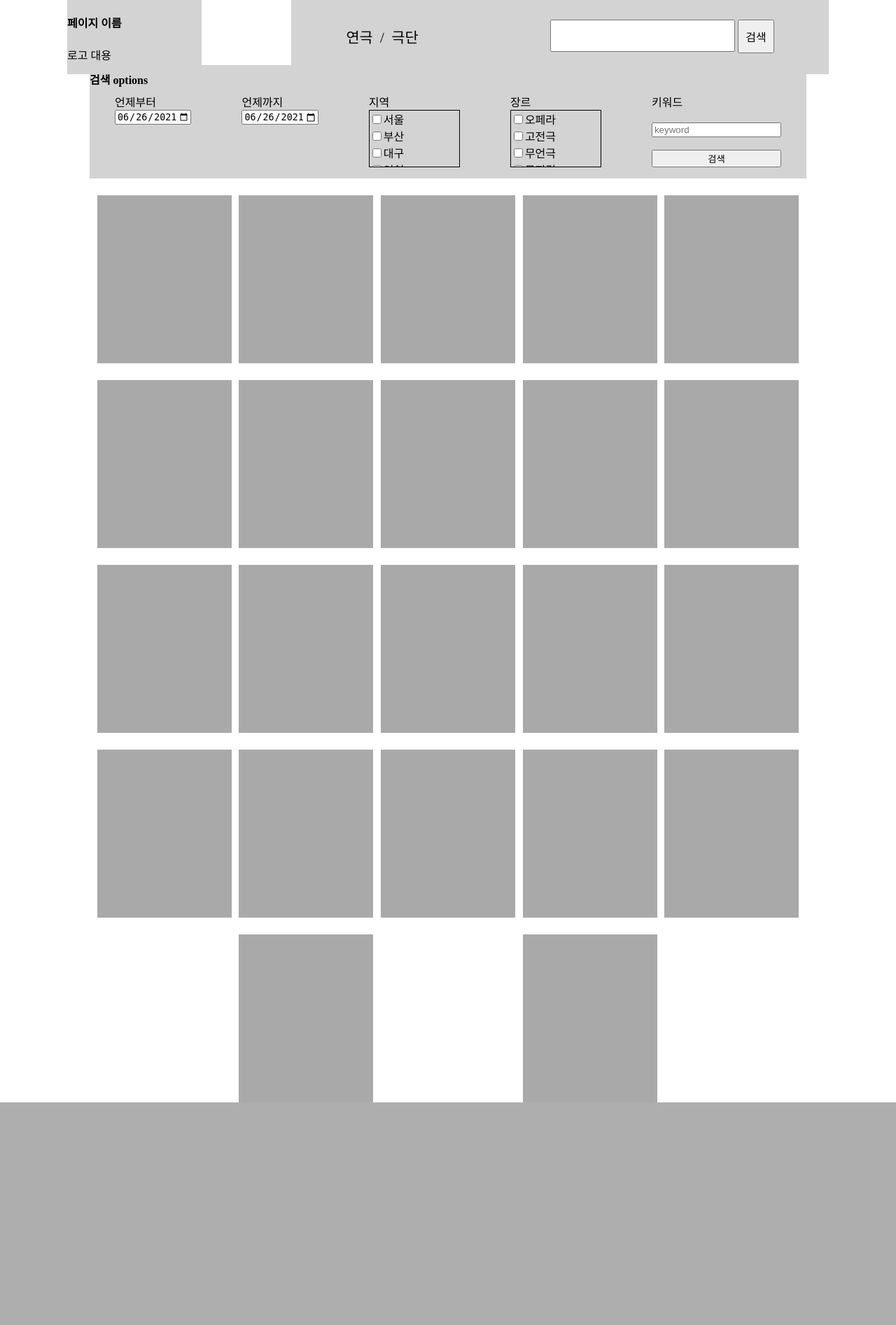
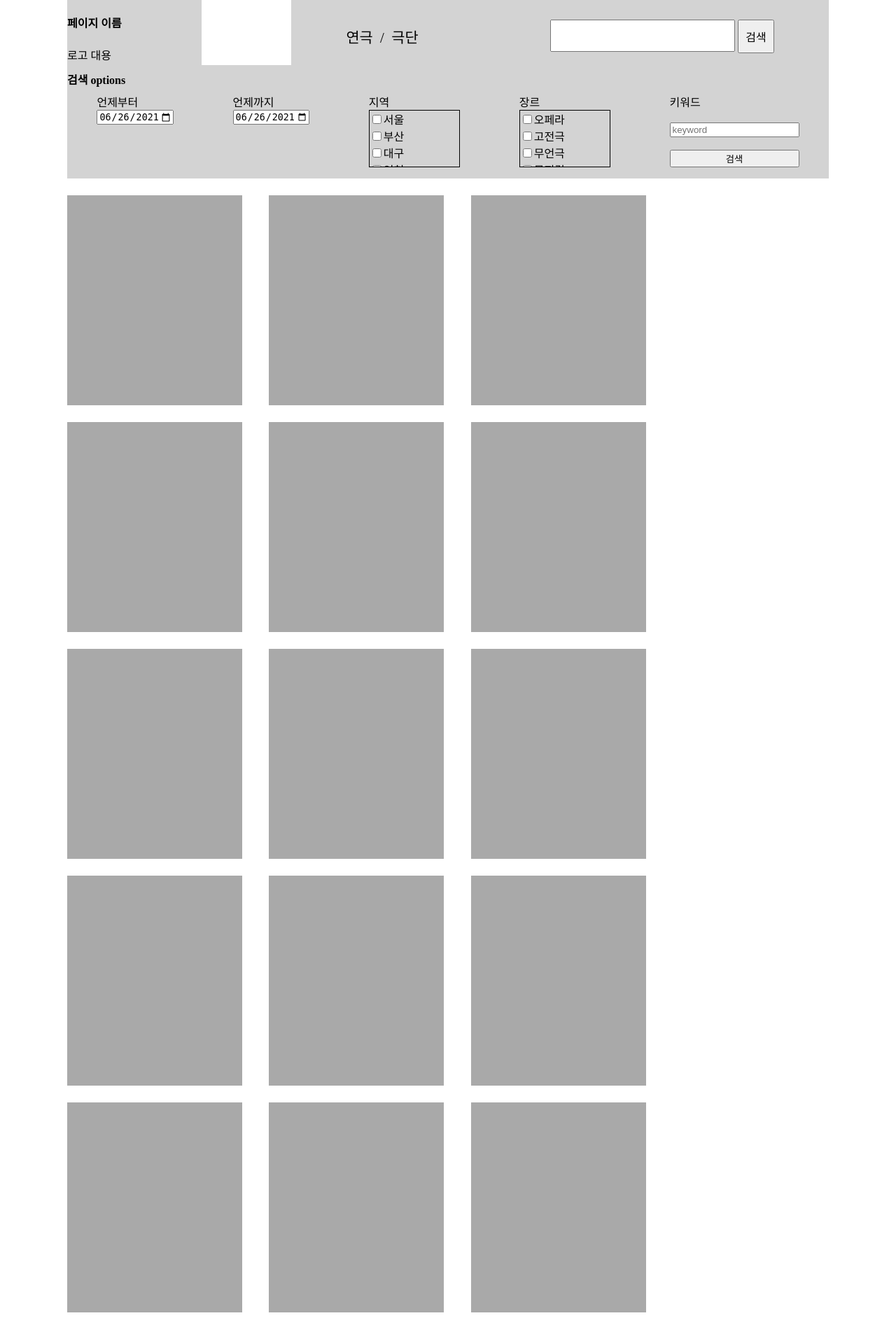
Before and after one commit to mju-likelion/raonair-backend-legacy, a Django app: page /search-with-options in a window 1280 px wide. Shown: the part 27-1920 px from the top of the page at 70% size. Before the commit the page ends 1602 px from the top, so only its background shows below. Run offline with Django 3.2, Linux system fonts and the light colour scheme.

Commit message:
수정: 피드백 반영으로 인한 포스터 이미지 사이즈 정적으로 변환, 포스터 정렬 방식 변경

```diff
--- a/actProjects/App/static/css/search-play-with-options-style.css
+++ b/actProjects/App/static/css/search-play-with-options-style.css
@@ -13,7 +13,7 @@
 }
 
 #main__search-options {
-    width: 80vw;
+    width: 85vw;
     height: 20vh;
     margin-top: 4vh;
     padding-bottom: 2vh;
@@ -51,18 +51,19 @@
 
     /*main__plays*/
 #main__plays {
-    width: 80vw;
+    width: 85vw;
     height: auto;
     /*margin-top: 3vh;*/
     display: flex;
-    justify-content: space-evenly;
+    /* justify-content: start; */
     align-content: space-evenly;
     flex-wrap: wrap;
 }
 
 .plays {
-    height: 30vh;
-    width: 15vw;
+    height: 300px;
+    width: 250px;
     margin-top: 3vh;
+    margin-right: 3vw;
     background-color: darkgray;
 }
```
Also changed, not shown: actProjects/actProject/settings.py (+9 -0 lines).
